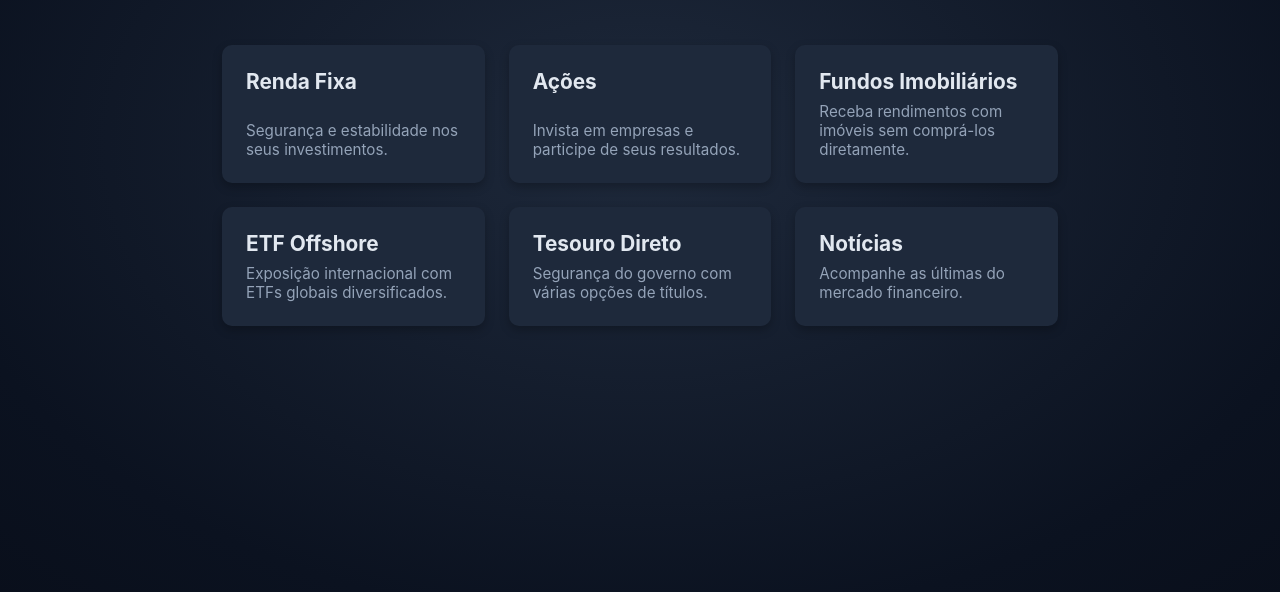
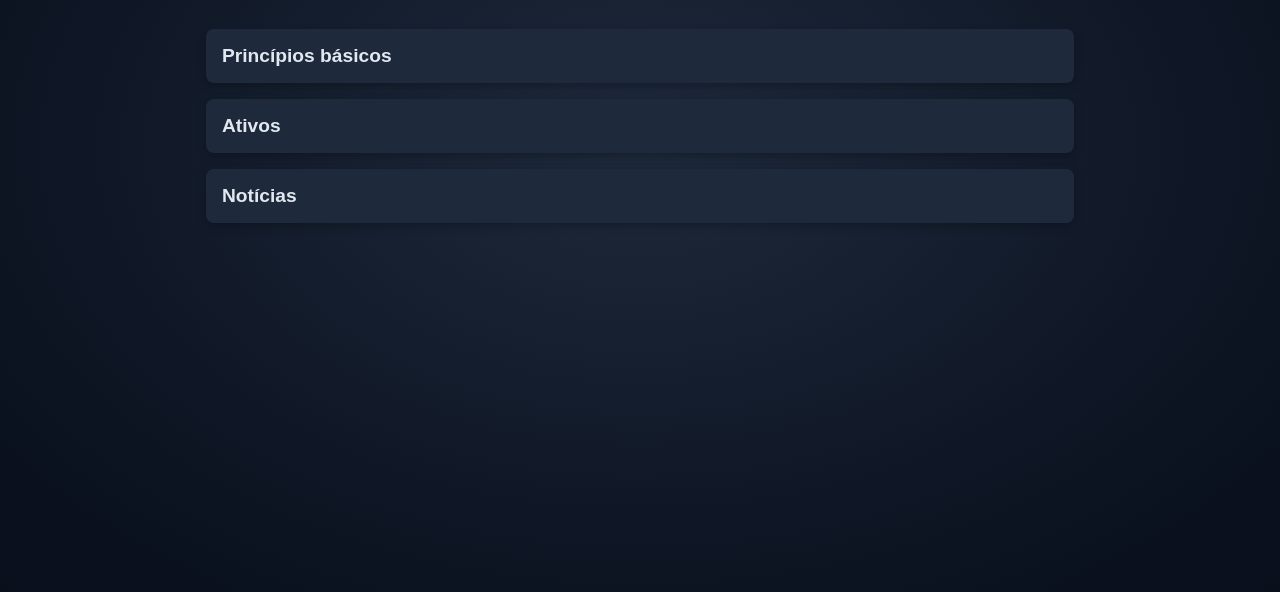
Before and after one commit to livresoumaiseu/livresoumaiseu, a plain HTML site: page paginas/menu.html in a window 1280 px wide. Shown: the part 94-686 px from the top of the page. Drawn offline with Linux system fonts and the light colour scheme.

Commit message:
updating

```diff
--- a/css/style.css
+++ b/css/style.css
@@ -1,5 +1,3 @@
-/* style.css */
-
 :root {
   --bg: #0f172a;
   --fg: #e2e8f0;
@@ -158,3 +156,45 @@ p {
 .post-card:hover p {
   color: #e2e8f0;
 }
+
+/* Accordion Menu */
+.accordion {
+  margin-top: 2rem;
+  display: flex;
+  flex-direction: column;
+  gap: 1rem;
+}
+
+.accordion-item {
+  background: #1e293b;
+  border-radius: 8px;
+  overflow: hidden;
+  box-shadow: 0 3px 8px rgba(0,0,0,0.25);
+}
+
+.accordion-header {
+  width: 100%;
+  text-align: left;
+  padding: 1rem;
+  background: none;
+  border: none;
+  outline: none;
+  color: var(--fg);
+  font-size: 1.2rem;
+  font-weight: bold;
+  cursor: pointer;
+  transition: background 0.3s ease;
+}
+
+.accordion-header:hover {
+  background: #2563eb;
+  color: #fff;
+}
+
+.accordion-body {
+  display: none;
+}
+
+.accordion-item.active .accordion-body {
+  display: block;
+}
--- a/paginas/menu.html
+++ b/paginas/menu.html
@@ -4,20 +4,45 @@
   <meta charset="utf-8" />
   <meta name="viewport" content="width=device-width, initial-scale=1" />
   <title>Menu - Livre Sou Mais Eu</title>
-  <meta name="description" content="Escolha entre renda fixa, ações, fundos imobiliários, ETFs, tesouro direto e notícias sobre investimentos.">
+  <meta name="description" content="Escolha entre princípios básicos, renda fixa, ações, fundos imobiliários, ETFs, tesouro direto e notícias sobre investimentos.">
   <link rel="stylesheet" href="../css/style.css">
 </head>
 <body>
   <main class="top-page">
     <h1>Escolha um Caminho</h1>
-    <section class="menu-grid">
+
+    <div class="accordion">
+
+      <!-- Princípios básicos -->
+      <div class="accordion-item">
+        <button class="accordion-header">Princípios básicos</button>
+        <div class="accordion-body menu-grid">
+          <a href="principios/por-que-liberdade.html" class="card">
+            <h2>Por que Liberdade Financeira?</h2>
+            <p>Entenda a importância de conquistar sua independência financeira.</p>
+          </a>
+          <a href="principios/4-pilares.html" class="card">
+            <h2>4 Pilares da Liberdade</h2>
+            <p>Os fundamentos que sustentam o caminho para sua liberdade.</p>
+          </a>
+          <a href="principios/mentalidade.html" class="card">
+            <h2>Mentalidade Investidora</h2>
+            <p>Adote uma mentalidade voltada para crescimento e disciplina.</p>
+          </a>
+        </div>
+      </div>
+
+      <!-- Ativos -->
+      <div class="accordion-item">
+        <button class="accordion-header">Ativos</button>
+        <div class="accordion-body menu-grid">
           <a href="renda-fixa.html" class="card">
             <h2>Renda Fixa</h2>
             <p>Segurança e estabilidade nos seus investimentos.</p>
           </a>
           <a href="acoes.html" class="card">
             <h2>Ações</h2>
-        <p>Invista em empresas e participe de seus resultados.</p>
+            <p>Invista em empresas e participe dos seus resultados.</p>
           </a>
           <a href="fundos.html" class="card">
             <h2>Fundos Imobiliários</h2>
@@ -31,11 +56,30 @@
             <h2>Tesouro Direto</h2>
             <p>Segurança do governo com várias opções de títulos.</p>
           </a>
+        </div>
+      </div>
+
+      <!-- Notícias -->
+      <div class="accordion-item">
+        <button class="accordion-header">Notícias</button>
+        <div class="accordion-body menu-grid">
           <a href="noticias.html" class="card">
-        <h2>Notícias</h2>
-        <p>Acompanhe as últimas do mercado financeiro.</p>
+            <h2>Últimas Notícias</h2>
+            <p>Acompanhe as novidades do mercado financeiro.</p>
           </a>
-    </section>
+        </div>
+      </div>
+
+    </div>
   </main>
+
+  <script>
+    // Script para abrir/fechar os tópicos
+    document.querySelectorAll(".accordion-header").forEach(header => {
+      header.addEventListener("click", () => {
+        header.parentElement.classList.toggle("active");
+      });
+    });
+  </script>
 </body>
 </html>
```
Lines whose indentation alone changed are shown as unchanged.
